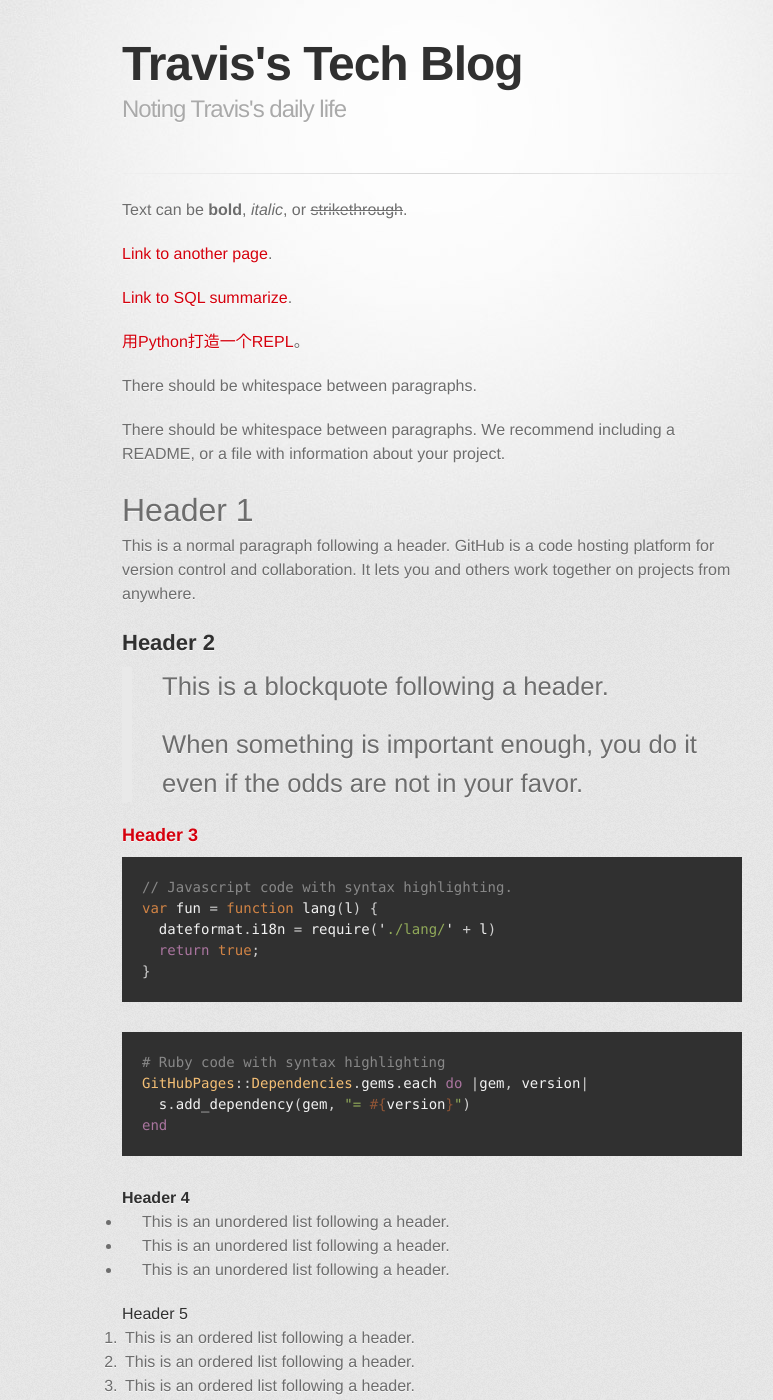
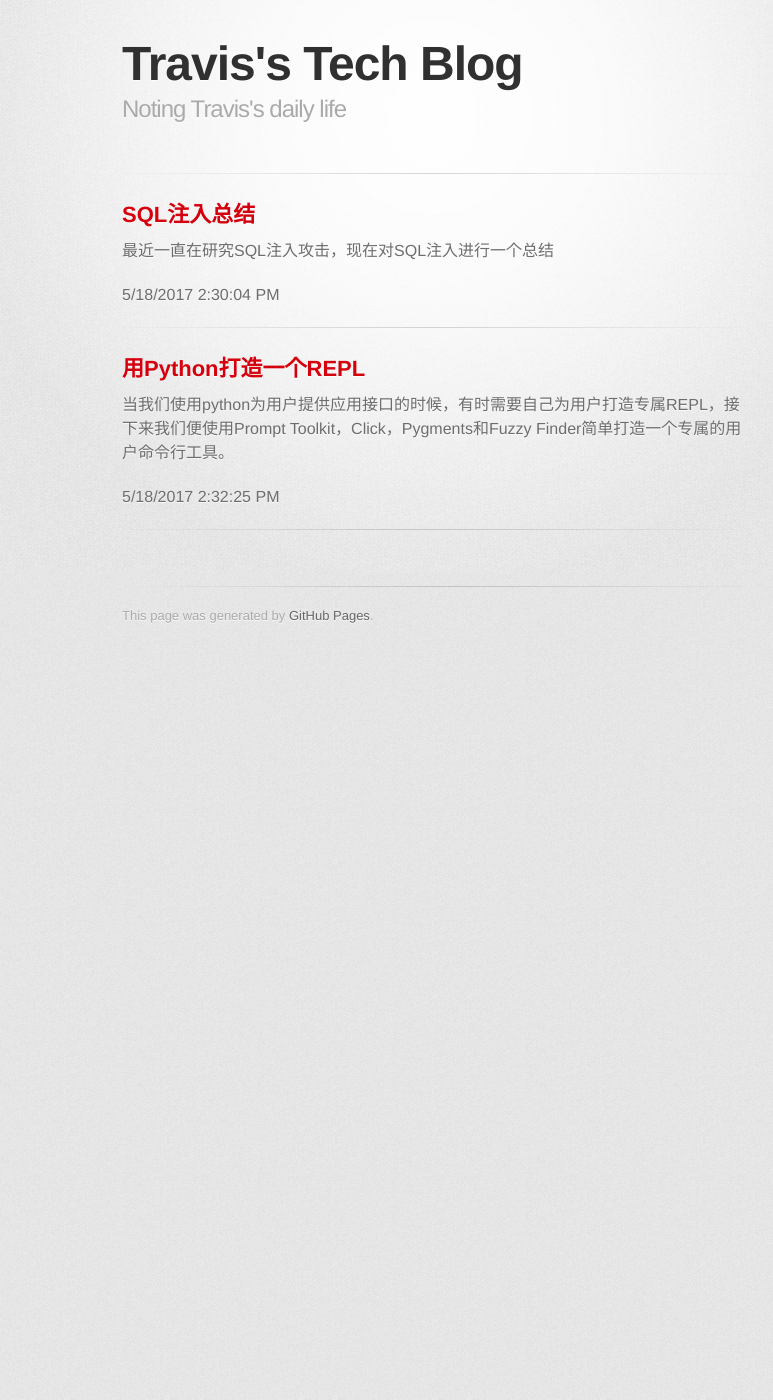
Before and after one commit to traviszeng/traviszeng.github.io, a Jekyll site: the page built from index.md, in a window 1280 px wide and 1400 px high. Shown: the whole window, without its empty margins (208-981 px from the left). Built offline with Jekyll 4.4.1, drawn with Linux system fonts in a browser that asks for light colours; some web fonts are replaced; our own code applies the rules of GitHub Pages for plain Markdown files; some of the changed text lies outside the part shown.

````diff
--- a/index.md
+++ b/index.md
@@ -2,126 +2,21 @@
 layout: default
 ---
 
-Text can be **bold**, _italic_, or ~~strikethrough~~.
 
-[Link to another page](another-page).
+##  [**SQL注入总结**](/_post/2017-5-18-SQL-Injection-Summary.md)
 
-[Link to SQL summarize](SQLInjectionSummary).
+最近一直在研究SQL注入攻击，现在对SQL注入进行一个总结
 
-[用Python打造一个REPL](2017-5-18-python-REPL-development)。
+5/18/2017 2:30:04 PM
 
-There should be whitespace between paragraphs.
-
-There should be whitespace between paragraphs. We recommend including a README, or a file with information about your project.
-
-# [](#header-1)Header 1
-
-This is a normal paragraph following a header. GitHub is a code hosting platform for version control and collaboration. It lets you and others work together on projects from anywhere.
-
-## [](#header-2)Header 2
-
-> This is a blockquote following a header.
->
-> When something is important enough, you do it even if the odds are not in your favor.
-
-### [](#header-3)Header 3
-
-```js
-// Javascript code with syntax highlighting.
-var fun = function lang(l) {
-  dateformat.i18n = require('./lang/' + l)
-  return true;
-}
-```
-
-```ruby
-# Ruby code with syntax highlighting
-GitHubPages::Dependencies.gems.each do |gem, version|
-  s.add_dependency(gem, "= #{version}")
-end
-```
-
-#### [](#header-4)Header 4
-
-*   This is an unordered list following a header.
-*   This is an unordered list following a header.
-*   This is an unordered list following a header.
-
-##### [](#header-5)Header 5
-
-1.  This is an ordered list following a header.
-2.  This is an ordered list following a header.
-3.  This is an ordered list following a header.
-
-###### [](#header-6)Header 6
-
-| head1        | head two          | three |
-|:-------------|:------------------|:------|
-| ok           | good swedish fish | nice  |
-| out of stock | good and plenty   | nice  |
-| ok           | good `oreos`      | hmm   |
-| ok           | good `zoute` drop | yumm  |
-
-### There's a horizontal rule below this.
-
-* * *
-
-### Here is an unordered list:
-
-*   Item foo
-*   Item bar
-*   Item baz
-*   Item zip
-
-### And an ordered list:
-
-1.  Item one
-1.  Item two
-1.  Item three
-1.  Item four
-
-### And a nested list:
-
-- level 1 item
-  - level 2 item
-  - level 2 item
-    - level 3 item
-    - level 3 item
-- level 1 item
-  - level 2 item
-  - level 2 item
-  - level 2 item
-- level 1 item
-  - level 2 item
-  - level 2 item
-- level 1 item
-
-### Small image
-
-![](https://assets-cdn.github.com/images/icons/emoji/octocat.png)
-
-### Large image
-
-![](https://guides.github.com/activities/hello-world/branching.png)
+----------
 
 
-### Definition lists can be used with HTML syntax.
+## [**用Python打造一个REPL**](/_post/2017-5-18-python-REPL-development)
 
-<dl>
-<dt>Name</dt>
-<dd>Godzilla</dd>
-<dt>Born</dt>
-<dd>1952</dd>
-<dt>Birthplace</dt>
-<dd>Japan</dd>
-<dt>Color</dt>
-<dd>Green</dd>
-</dl>
+当我们使用python为用户提供应用接口的时候，有时需要自己为用户打造专属REPL，接下来我们便使用Prompt Toolkit，Click，Pygments和Fuzzy Finder简单打造一个专属的用户命令行工具。
 
-```
-Long, single-line code blocks should not wrap. They should horizontally scroll if they are too long. This line should be long enough to demonstrate this.
-```
+5/18/2017 2:32:25 PM
 
-```
-The final element.
-```
+
+----------
````
Also changed, not shown: _post/2017-5-18-SQL-Injection-Summary.md (renamed from SQLInjectionSummary.md), _post/2017-5-18-python-REPL-development.md (renamed from 2017-5-18-python-REPL-development.md).
